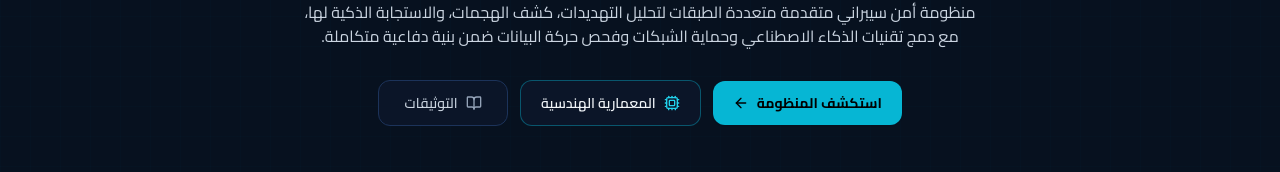
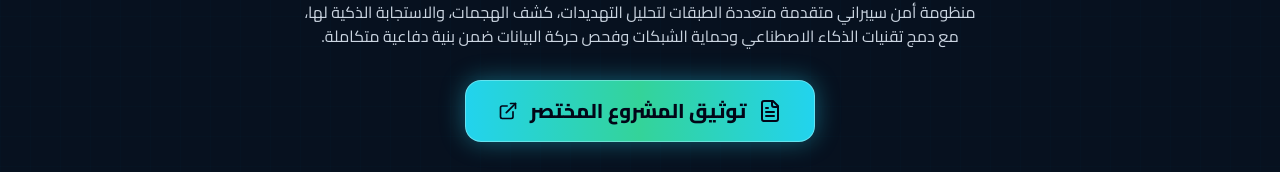
Before and after one commit to waheeb71/bunyanx_doc, a Next.js app: page / in a window 1280 px wide. Shown: the part 529-701 px from the top of the page. Built offline with nearby package versions, Linux system fonts and the light colour scheme; no server answers.

Commit message:
fix seo string

```diff
--- a/src/app/page.tsx
+++ b/src/app/page.tsx
@@ -22,6 +22,8 @@ import {
   Globe,
   Database,
   Users,
+  FileText,
+  ExternalLink,
 } from 'lucide-react';
 
 export const metadata = {
@@ -82,6 +84,20 @@ export default async function HomePage() {
             والاستجابة الذكية لها، مع دمج تقنيات الذكاء الاصطناعي وحماية الشبكات
             وفحص حركة البيانات ضمن بنية دفاعية متكاملة.
           </p>
+        </div>
+
+        {/* Prominent Large Button: Short Documentation */}
+        <div className="pt-2 flex flex-col items-center justify-center gap-2">
+          <a
+            href="https://bunyanx.netlify.app/short-documentation.html"
+            target="_blank"
+            rel="noopener noreferrer"
+            className="group relative inline-flex items-center justify-center gap-3 px-8 py-4 text-base sm:text-xl font-extrabold text-slate-950 bg-gradient-to-r from-cyan-400 via-emerald-400 to-cyan-400 rounded-2xl shadow-[0_0_25px_rgba(34,211,238,0.4)] hover:shadow-[0_0_35px_rgba(34,211,238,0.7)] hover:scale-105 active:scale-95 transition-all duration-300 border border-cyan-200/50 cursor-pointer w-full sm:w-auto min-w-[280px]"
+          >
+            <FileText className="w-6 h-6 text-slate-950 group-hover:scale-110 transition-transform" />
+            <span>توثيق المشروع المختصر</span>
+            <ExternalLink className="w-5 h-5 text-slate-950 group-hover:-translate-x-1 transition-transform" />
+          </a>
         </div>
 
         {/* Hero Quick Action Buttons (Thumb-friendly touch targets) */}
```
